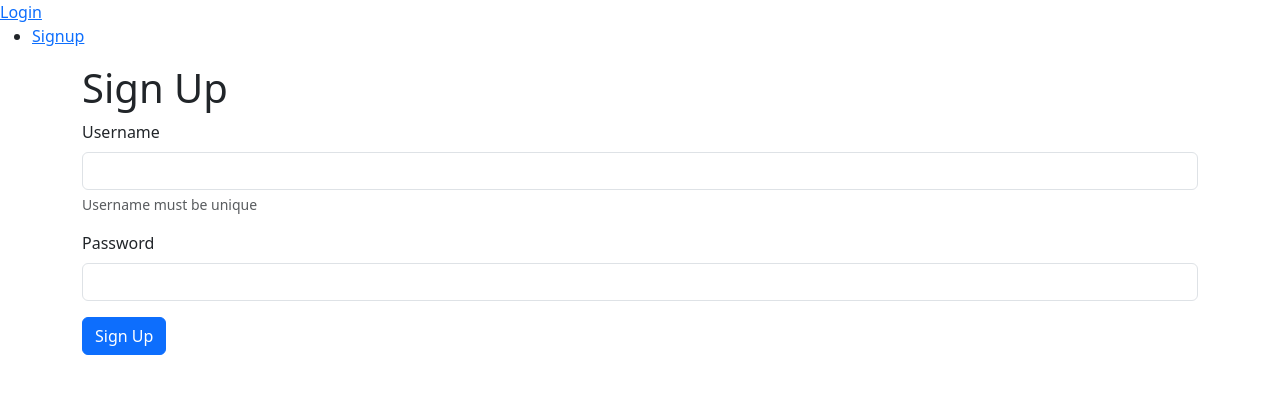
After one commit to RufetYusubov/ToDoList, a Django app: page /profile/signup/ in a window 1280 px wide. The commit adds this page. Shown: the top 394 px of the page. Run offline with Django 4.2, Linux system fonts and the light colour scheme.

Commit message:
new page and registration created

```diff
--- a/templates/navbar.html
+++ b/templates/navbar.html
@@ -1,16 +1,14 @@
-<nav class="navbar navbar-expand-lg bg-dark">
-    <div class="container-fluid">
-      <a class="navbar-brand text-light" href="{% url 'todolist' %}">Navbar</a>
-      <button class="navbar-toggler" type="button" data-bs-toggle="collapse" data-bs-target="#navbarNavAltMarkup" aria-controls="navbarNavAltMarkup" aria-expanded="false" aria-label="Toggle navigation">
-        <span class="navbar-toggler-icon"></span>
-      </button>
-      <div class="collapse navbar-collapse" id="navbarNavAltMarkup">
-        <div class="navbar-nav">
-          <a class="nav-link active text-light" aria-current="page" href="#">Home</a>
-          <a class="nav-link text-light" href="#">Features</a>
-          <a class="nav-link text-light" href="#">Pricing</a>
-          <a class="nav-link disabled text-light">Disabled</a>
-        </div>
-      </div>
-    </div>
-  </nav>
+<nav>
+  <div class="nav-wrapper">
+    {% if not request.user.is_authenticated %}
+    <a href="{% url 'login' %}" class="brand-logo">Login</a>
+    <ul id="nav-mobile" class="right hide-on-med-and-down">
+      <li><a href="{% url 'signup' %}">Signup</a></li>
+    {% else %}
+      <li><a href="{% url 'buildingalist' %}">Building a List</a></li>
+      <li><a href="{% url 'todolist' %}">To do List</a></li>
+      <li><a href="{% url 'logout' %}">Logout</a></li>
+    {% endif %}
+    </ul>
+  </div>
+</nav>
--- /dev/null
+++ b/templates/signup.html
@@ -0,0 +1,30 @@
+{% extends 'base.html' %}
+{% block title %}
+<title>Sign Up</title>
+{% endblock %}
+
+{% block content %}
+<div class="container">
+    <h1>Sign Up</h1>
+    <form method="POST">
+        {% csrf_token %}
+        <div class="mb-3">
+          <label for="exampleInputEmail1" class="form-label">Username</label>
+          <input type="text" name = "username" class="form-control" id="exampleInputEmail1" aria-describedby="emailHelp">
+          <div id="emailHelp" class="form-text">Username must be unique</div>
+        </div>
+        <div class="mb-3">
+          <label for="exampleInputPassword1" class="form-label">Password</label>
+          <input type="password" name= "password" class="form-control" id="exampleInputPassword1">
+        </div>
+        <button type="submit" class="btn btn-primary">Sign Up</button>
+      </form>
+      {% if messages %}
+      <ul class="messages">
+      {% for message in messages %}
+          <li{% if message.tags %} class="{{ message.tags }}"{% endif %}>{{ message }}</li>
+      {% endfor %}
+      </ul>
+      {% endif %}
+</div>
+{% endblock %}
--- a/todo_list/models.py
+++ b/todo_list/models.py
@@ -7,7 +7,7 @@ class ToDoListModel(models.Model):
     starttime = models.TimeField(blank=True,null=True)
     endtime = models.TimeField(blank=True,null=True)
     date = models.DateField(blank=True,null=True)
-    status = models.BooleanField()
+    status = models.BooleanField(default=False)
 
     class Meta:
         verbose_name = "todolist"
--- a/todo_list/urls.py
+++ b/todo_list/urls.py
@@ -2,5 +2,9 @@ from django.urls import path
 from todo_list import views
 
 urlpatterns = [
+    path('buildingalist/',views.buildingalist,name="buildingalist"),
+    path('signup/',views.signup, name = "signup"),
+    path('login/',views.loginUser,name="login"),
+    path('logout/',views.logoutUser,name = "logout"),
     path('todolist/',views.todolist,name="todolist")
 ]
--- a/todo_list/views.py
+++ b/todo_list/views.py
@@ -1,22 +1,79 @@
-from django.shortcuts import render
+from django.shortcuts import render, redirect
 from todo_list.models import ToDoListModel
 from django.contrib import messages
+from django.http import Http404
+from django.contrib.auth.models import User
+from django.contrib.auth import login, logout, authenticate
+from django.contrib.auth.hashers import check_password
 
-def todolist(request):
+
+def signup(request):
     if request.method == "POST":
-        name = request.POST.get("name")
-        starttime = request.POST.get("starttime")
-        endtime = request.POST.get("endtime")
-        date = request.POST.get("date")
-        status = request.POST.get("status")
+        username = request.POST.get("username")
+        password = request.POST.get("password")
+
+        if not User.objects.filter(username=username).exists():
+            User.objects.create_user(
+                username=username,
+                password=password
+            )
+        else:
+            messages.info(request,"Username has been taken")
+
+    return render(request,'signup.html')
+
+#------------------------------------------------------
+def loginUser(request):
+    if request.method == "POST":
+        username = request.POST.get("username")
+        password = request.POST.get("password")
+
+        user = authenticate(request, username=username, password=password)
+        if user is not None:
+            login(request,user)
+            messages.success(request,"You logged in")
+            return redirect("buildingalist")
+        else:
+            if not User.objects.filter(username=username).exists():
+                messages.info(request,"Please, enter correct username")
+            else:
+                messages.info(request, "Please, enter correct password")
+    return render(request,'login.html')
+
+#------------------------------------------------------
+def logoutUser(request):
+    logout(request)
+    return redirect("login")
+#------------------------------------------------------
+def buildingalist(request):
+    if not request.user.is_authenticated:
+        raise Http404
+    if request.method == "POST":
+        name = request.POST.get('name')
+        starttime = request.POST.get('starttime')
+        endtime = request.POST.get('endtime')
+        date = request.POST.get('date')
 
 
         ToDoListModel.objects.create(
+            user = request.user,
             name = name,
             starttime = starttime,
             endtime = endtime,
             date = date,
-            status = status
         )
-        messages.success(request, "qeyde alindi")
-    return render (request, 'todolist.html')
+        messages.info(request, "qeyde alindi")
+        return redirect("todolist")
+    return render (request, 'buildingalist.html')
+#------------------------------------------------------------------------
+def todolist(request):
+    if not request.user.is_authenticated:
+        raise Http404
+    todolists = ToDoListModel.objects.filter(
+        user = request.user
+    )
+    context = {
+        "todolists" : todolists
+    }
+
+    return render(request,'todolist.html',context)
--- a/todolist/settings.py
+++ b/todolist/settings.py
@@ -37,7 +37,7 @@ INSTALLED_APPS = [
     'django.contrib.sessions',
     'django.contrib.messages',
     'django.contrib.staticfiles',
-    'todo_list'
+    'todo_list',
 ]
 
 MIDDLEWARE = [
```
Also changed, not shown: templates/buildingalist.html (added, +36 -0 lines), templates/login.html (added, +30 -0 lines), templates/todolist.html (+26 -30 lines), db.sqlite3, todo_list/migrations/0002_alter_todolistmodel_status.py (added).
